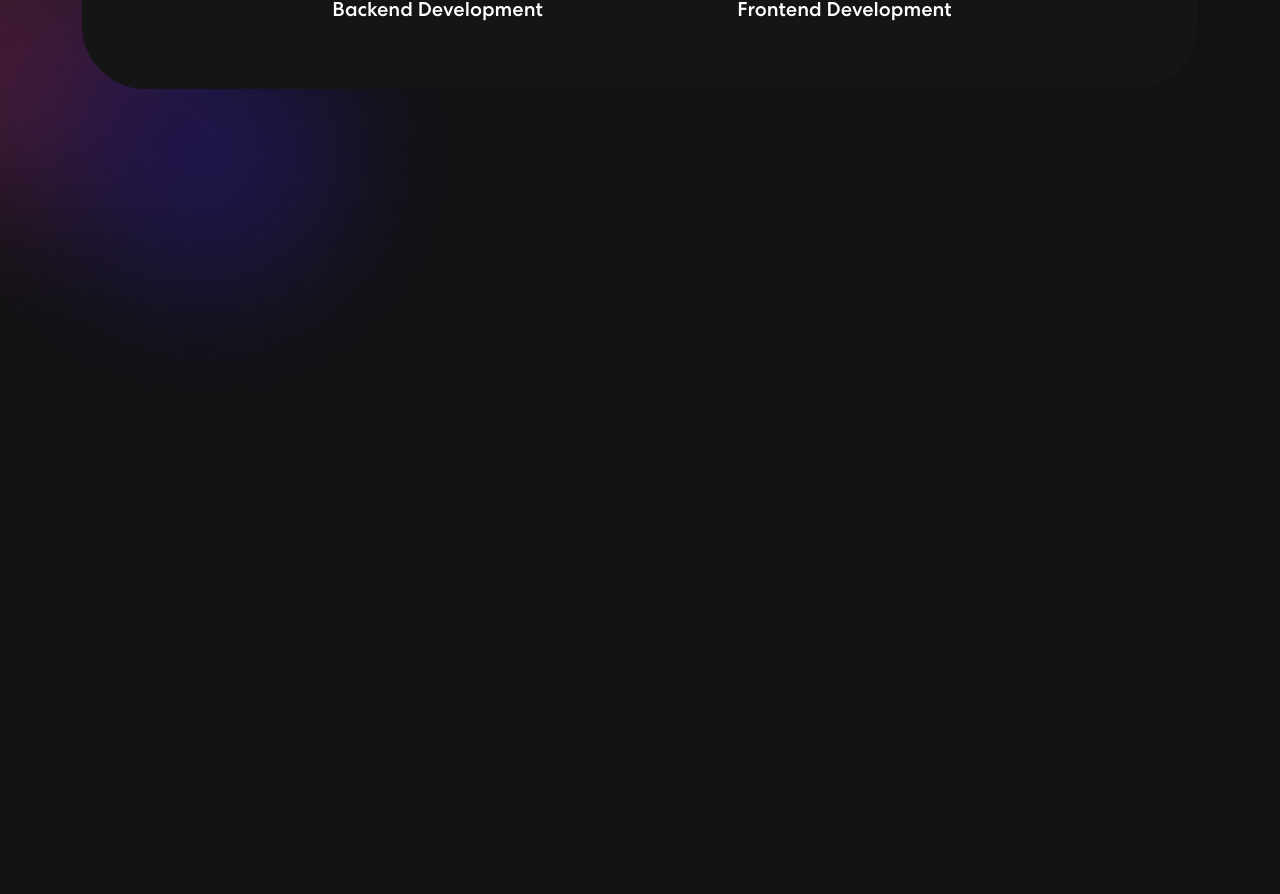
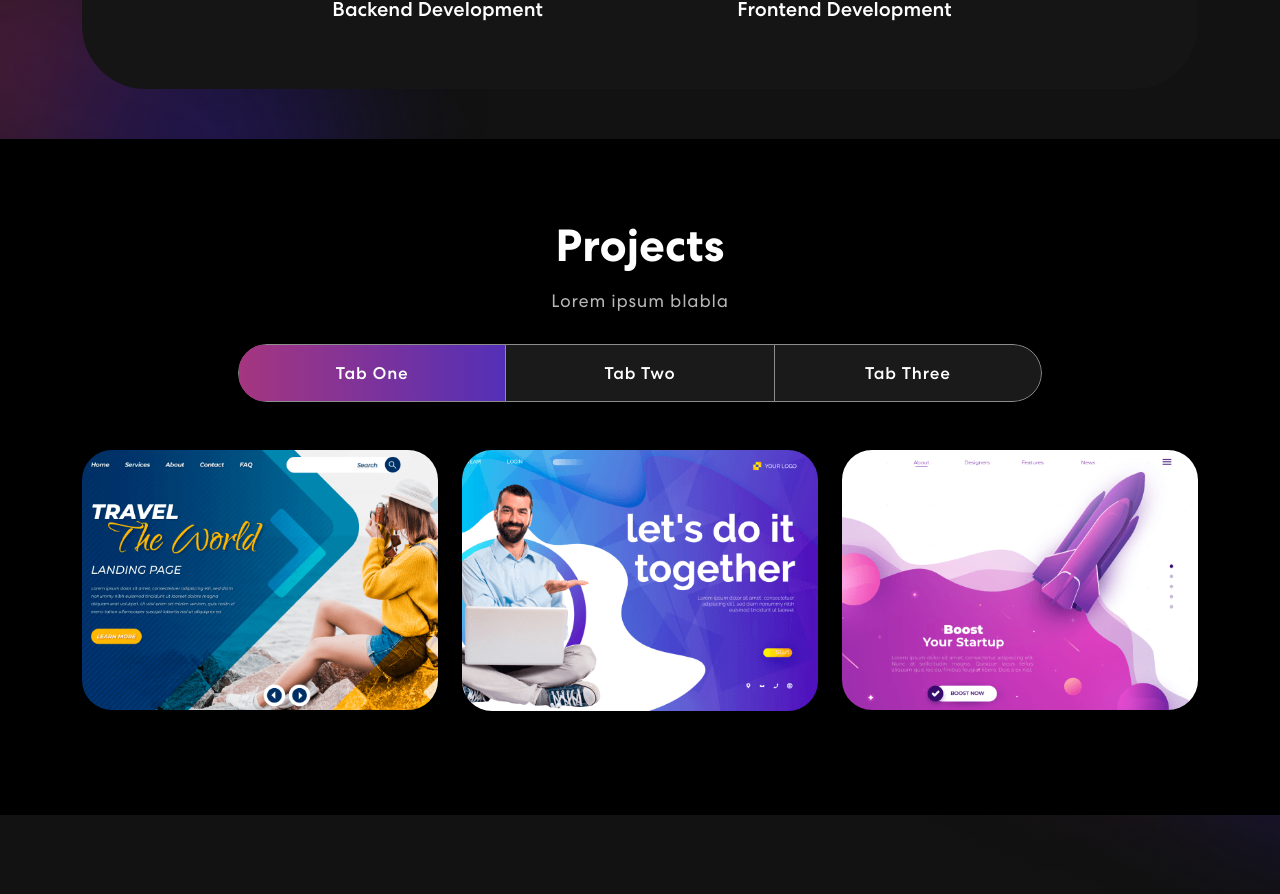
Before and after one commit to emreozgoz/personal-portfolio, a React (Create React App) app: page / in a window 1280 px wide. Shown: the part 1660-2554 px from the top of the page. Before the commit the page ends 2119 px from the top, so only its background shows below. Built offline with nearby package versions, Linux system fonts and the light colour scheme.

Commit message:
feat: project component created

```diff
--- a/src/App.js
+++ b/src/App.js
@@ -3,12 +3,14 @@
 import 'bootstrap/dist/css/bootstrap.min.css'
 import { Banner } from './component/banner';
 import { Skills } from './component/skills';
+import { Projects } from './component/projects';
 function App() {
   return (
     <div className="App">
-     <NavBar/>
-     <Banner/>
-     <Skills/>
+      <NavBar />
+      <Banner />
+      <Skills />
+      <Projects />
     </div>
   );
 }
--- /dev/null
+++ b/src/component/projectCard.js
@@ -0,0 +1,14 @@
+import { Col } from "react-bootstrap"
+export const ProjectCard = ({ title, description, imgUrl }) => {
+    return (
+        <Col sm={6} md={4}>
+            <div className="proj-imgbx">
+                <img src={imgUrl} />
+                <div className="proj-txtx">
+                    <h4>{title}</h4>
+                    <span>{description}</span>
+                </div>
+            </div>
+        </Col>
+    )
+}
--- /dev/null
+++ b/src/component/projects.js
@@ -0,0 +1,70 @@
+import { Col, Container, Row, Tab, Nav } from "react-bootstrap"
+import { ProjectCard } from "./projectCard";
+import colorSharp2 from '../assets/img/color-sharp2.png'
+import projImg1 from '../assets/img/project-img1.png'
+import projImg2 from '../assets/img/project-img2.png'
+import projImg3 from '../assets/img/project-img3.png'
+
+export const Projects = () => {
+    const projects = [
+        {
+            title: 'test1',
+            description: 'desc1',
+            imgUrl: projImg1,
+        },
+        {
+            title: 'test2',
+            description: 'desc2',
+            imgUrl: projImg2,
+        },
+        {
+            title: 'test3',
+            description: 'desc3',
+            imgUrl: projImg3,
+        },
+    ]
+    return (
+        <section className="project" id="project">
+            <Container>
+                <Row>
+                    <Col>
+                        <h2>Projects</h2>
+                        <p>Lorem ipsum blabla</p>
+                        <Tab.Container id="projects-tabs" defaultActiveKey="first">
+                            <Nav variant="pills" className="nav-pills mb-5 justify-content-center align-items-center" id="pills-tab">
+                                <Nav.Item>
+                                    <Nav.Link eventKey="first">Tab One</Nav.Link>
+                                </Nav.Item>
+                                <Nav.Item>
+                                    <Nav.Link eventKey="second">Tab Two</Nav.Link>
+                                </Nav.Item>
+                                <Nav.Item>
+                                    <Nav.Link eventKey="third">Tab Three</Nav.Link>
+                                </Nav.Item>
+                            </Nav>
+                            <Tab.Content>
+                                <Tab.Pane eventKey="first">
+                                    <Row>
+                                        {
+                                            projects.map((projects, index) => {
+                                                return (
+                                                    <ProjectCard
+                                                    key={index}
+                                                    {...projects}
+                                                    />
+                                                )
+                                            })
+                                        }
+                                    </Row>
+                                </Tab.Pane>
+                                <Tab.Pane eventKey="second">Lorem Ipsum</Tab.Pane>
+                                <Tab.Pane eventKey="third">Lorem Ipsum</Tab.Pane>
+                            </Tab.Content>
+                        </Tab.Container>
+                    </Col>
+                </Row>
+            </Container>
+            <img className="background-image-right" src={colorSharp2}></img>
+        </section>
+    )
+}
```
